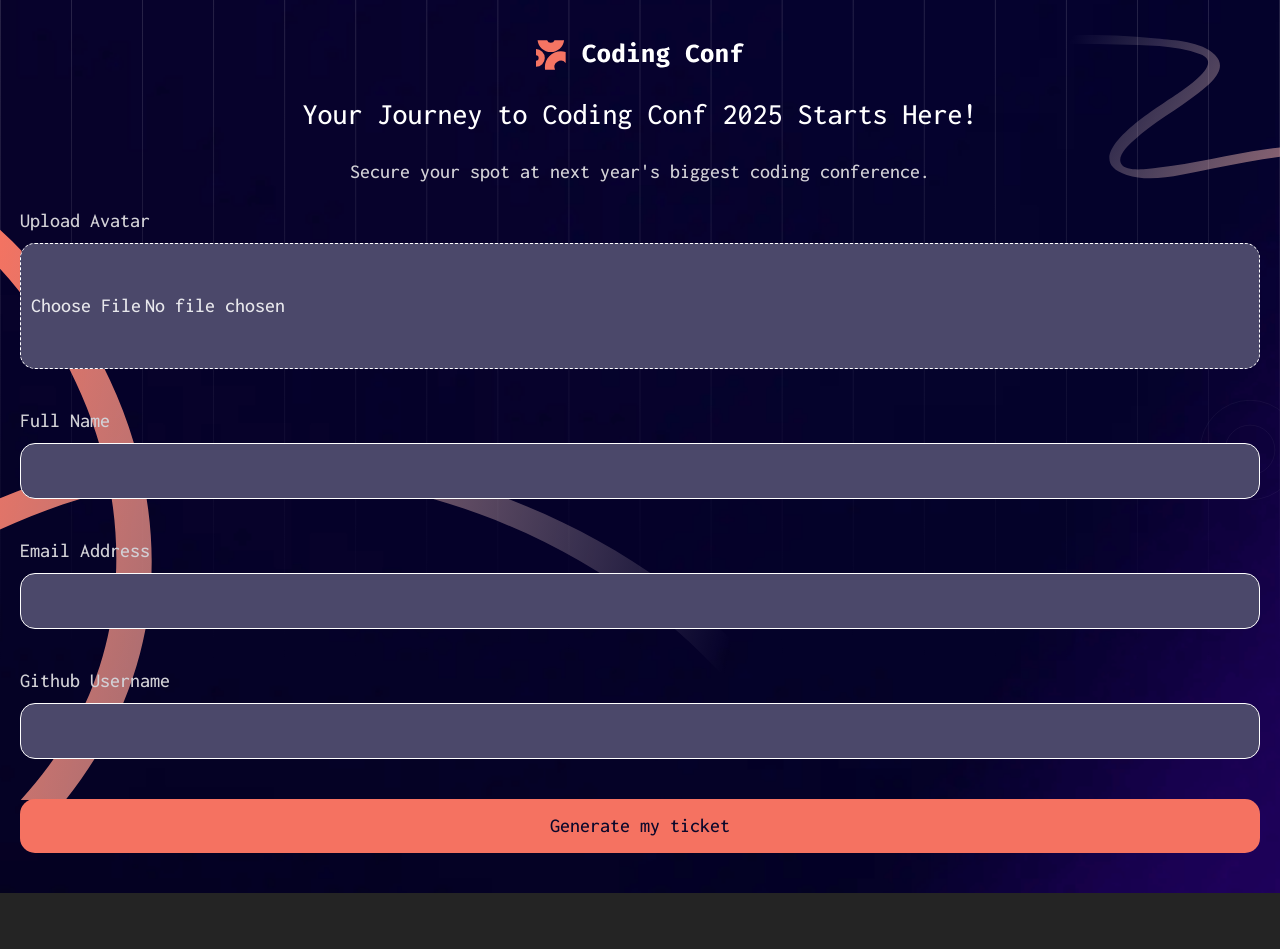
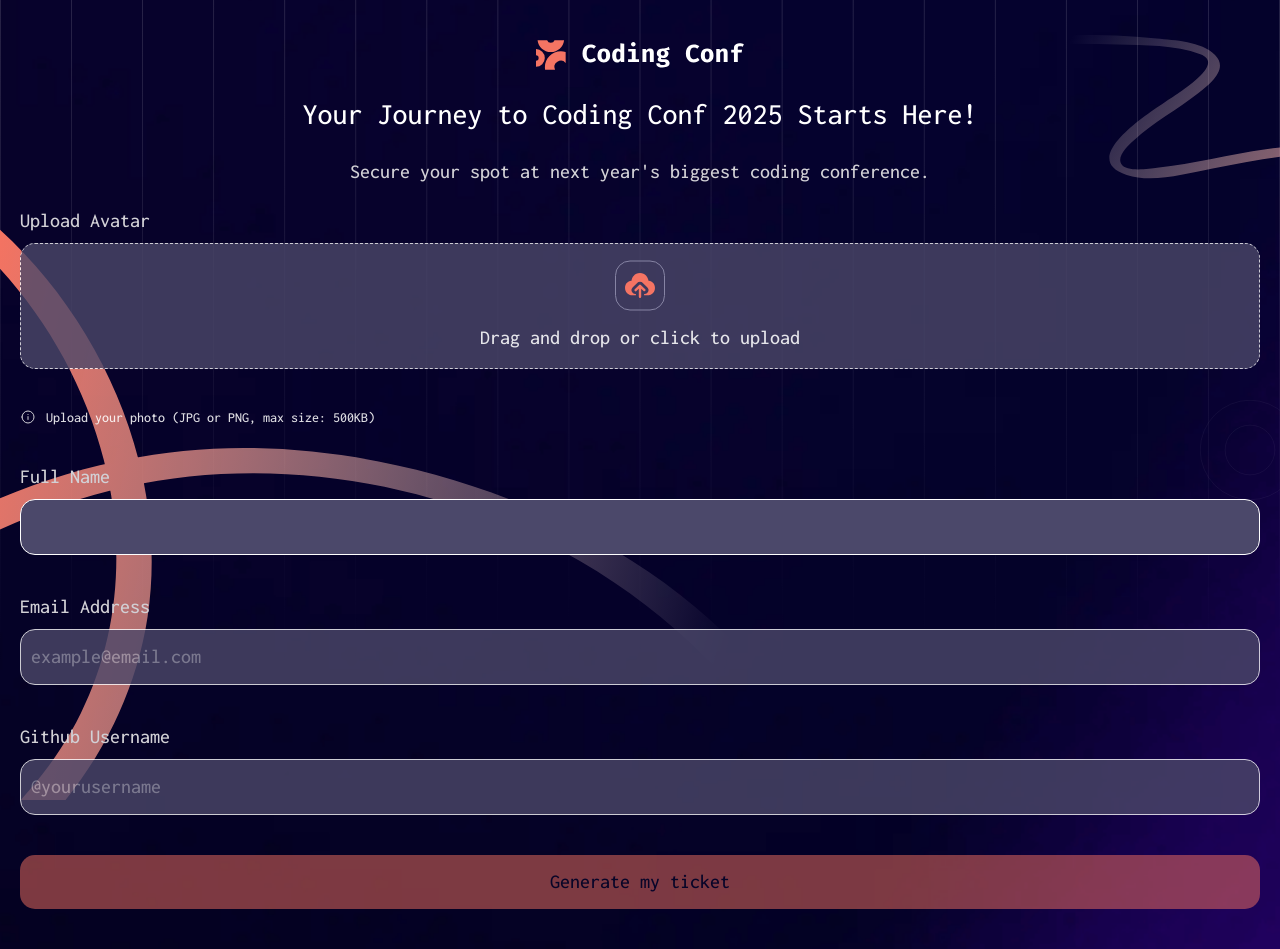
Before and after one commit to jelenkoo10/conference-ticket-generator, a React (Vite) app: page / in a window 1280 px wide. Before the commit the page ends 893 px from the top, so only its background shows below. Built offline with nearby package versions, Linux system fonts and the light colour scheme.

Commit message:
Error handling and validation

```diff
--- a/src/components/Button.jsx
+++ b/src/components/Button.jsx
@@ -1,3 +1,7 @@
-export default function Button({className, text}) {
-  return <button className={className}>{text}</button>;
+export default function Button({ className, text, disabled }) {
+  return (
+    <button className={className} disabled={disabled}>
+      {text}
+    </button>
+  );
 }
--- a/src/components/Input.jsx
+++ b/src/components/Input.jsx
@@ -1,3 +1,4 @@
+import { useState } from "react";
 import Error from "./Error";
 
 export default function Input({
@@ -11,6 +12,8 @@ export default function Input({
   onChange,
   error,
 }) {
+  const [entered, setEntered] = useState(false);
+
   return (
     <>
       <label htmlFor={name} className={labelClass}>
@@ -21,10 +24,15 @@ export default function Input({
         type={type}
         value={type === "file" ? undefined : value}
         placeholder={placeholder}
-        className={`${inputClass} ${!error ? "mb-8" : null}`}
-        onChange={onChange}
+        className={`${inputClass} ${!entered || !error ? "mb-8" : null}`}
+        onChange={(e) => {
+          onChange(e);
+          if (!entered) {
+            setEntered(true);
+          }
+        }}
       />
-      {error ? <Error errorMessage={error} /> : null}
+      {error && entered ? <Error errorMessage={error} /> : null}
     </>
   );
 }
--- a/src/pages/TicketForm.jsx
+++ b/src/pages/TicketForm.jsx
@@ -2,36 +2,86 @@ import Logo from "../components/Logo";
 import Input from "../components/Input";
 import Button from "../components/Button";
 import IconUpload from "../../assets/images/icon-upload.svg";
+import IconInfo from "../../assets/images/icon-info.svg";
 import { useState } from "react";
 
-export default function TicketForm() {
+export default function TicketForm({ submitForm }) {
   const [formData, setFormData] = useState({
     avatar: null,
+    avatarPreview: null,
     full_name: "",
     email: "",
     github_username: "",
   });
+  const [avatarError, setAvatarError] = useState("");
+  const [isValid, setIsValid] = useState(false);
+
+  const validateEmail = (email) => {
+    return String(email)
+      .toLowerCase()
+      .match(
+        /^(([^<>()[\]\\.,;:\s@"]+(\.[^<>()[\]\\.,;:\s@"]+)*)|.(".+"))@((\[[0-9]{1,3}\.[0-9]{1,3}\.[0-9]{1,3}\.[0-9]{1,3}\])|(([a-zA-Z\-0-9]+\.)+[a-zA-Z]{2,}))$/
+      );
+  };
 
   const handleChange = (e) => {
-    const { name, value, type } = e.target;
-    console.log(e.target.files[0]);
+    const { name, value, type, files } = e.target;
 
     if (type === "file") {
+      const file = files[0];
+      if (file) {
+        const fileExtension = file.name.split(".")[1].toLowerCase();
+        if (!["jpg", "png"].includes(fileExtension)) {
+          setAvatarError(
+            "File extension must be JPG or PNG. Please try again."
+          );
+          return;
+        }
+
+        if (file.size > 500000) {
+          setAvatarError("File too large. Please upload a photo under 500KB.");
+          return;
+        }
+      }
+
+      const previewURL = URL.createObjectURL(file);
+
       setFormData((prevFormData) => ({
         ...prevFormData,
-        [name]: e.target.files[0],
+        avatar: file,
+        avatarPreview: previewURL,
       }));
+
+      setAvatarError("");
     } else {
       setFormData((prevFormData) => ({
         ...prevFormData,
         [name]: value,
       }));
     }
+
+    const { avatar, full_name, email, github_username } = formData;
+    if (!avatar || !full_name || !validateEmail(email) || !github_username) {
+      setIsValid(false);
+    } else {
+      setIsValid(true);
+    }
+  };
+
+  const handleRemoveImage = () => {
+    if (formData.avatarPreview) {
+      URL.revokeObjectURL(formData.avatarPreview);
+    }
+    setFormData((prevFormData) => ({
+      ...prevFormData,
+      avatar: null,
+      avatarPreview: null,
+    }));
   };
 
   const handleSubmit = (e) => {
     e.preventDefault();
-    localStorage.setItem("ticketFormData", JSON.stringify(formData));
+    submitForm(formData);
   };
 
   return (
@@ -44,47 +94,112 @@ export default function TicketForm() {
         Secure your spot at next year's biggest coding conference.
       </p>
       <form onSubmit={handleSubmit} className="w-full">
+        <div className="relative w-full">
           <Input
             type="file"
             name="avatar"
             labelText="Upload Avatar"
-          inputClass="block w-full rounded-xl px-2 py-10 border border-dashed border-white bg-[var(--neutral-700)] mb-8"
+            inputClass="block w-full opacity-80 rounded-xl px-2 py-10 border border-dashed border-white bg-[var(--neutral-700)] text-[rgba(0,0,0,0)]"
             labelClass="text-left block mb-2 text-[var(--neutral-300)]"
             value={formData.avatar}
             onChange={handleChange}
+            error={avatarError}
           />
+          {formData.avatarPreview ? (
+            <div className="absolute top-[60%] left-[50%] translate-[-50%] flex flex-col gap-2 items-center justify-center pointer-events-none w-full">
+              <img
+                src={formData.avatarPreview}
+                alt="Uploaded avatar"
+                className="w-10 h-10 object-cover rounded-xl border border-[var(--neutral-500)]"
+              />
+              <div className="flex gap-2 mt-1 pointer-events-auto">
+                <button
+                  type="button"
+                  onClick={handleRemoveImage}
+                  className="px-3 py-1 text-[14px] rounded-lg bg-[var(--neutral-500)]"
+                >
+                  Remove image
+                </button>
+                <button
+                  type="button"
+                  onClick={() =>
+                    document.querySelector('input[name="avatar"]').click()
+                  }
+                  className="px-3 py-1 text-[14px] rounded-lg bg-[var(--neutral-500)]"
+                >
+                  Change image
+                </button>
+              </div>
+            </div>
+          ) : (
+            <div className="absolute top-[60%] left-[50%] translate-[-50%] flex flex-col gap-3 items-center pointer-events-none w-full">
+              <img
+                src={IconUpload}
+                alt="Upload icon"
+                className="w-10 p-1 border border-[var(--neutral-500)] rounded-xl"
+              />
+              <span>Drag and drop or click to upload</span>
+            </div>
+          )}
+        </div>
+        {!formData.avatarPreview && (
+          <div className="flex gap-2 items-center mt-2 mb-8 text-[14px]">
+            <img src={IconInfo} alt="Info icon" />
+            <span className="leading-none mt-0.5">
+              Upload your photo (JPG or PNG, max size: 500KB)
+            </span>
+          </div>
+        )}
         <Input
           type="text"
           name="full_name"
           labelText="Full Name"
-          inputClass="block w-full rounded-xl px-2 py-3 border border-white bg-[var(--neutral-700)] mb-8"
+          inputClass="block w-full rounded-xl px-2 py-3 border border-white bg-[var(--neutral-700)]"
           labelClass="text-left block mb-2 text-[var(--neutral-300)]"
           value={formData.full_name}
           onChange={handleChange}
+          error={
+            !formData.full_name
+              ? "This field is empty. Please enter your full name."
+              : null
+          }
         />
         <Input
           type="email"
           name="email"
-          defaultValue="example@email.com"
+          placeholder="example@email.com"
           labelText="Email Address"
-          inputClass="block w-full rounded-xl px-2 py-3 border border-white bg-[var(--neutral-700)] mb-8"
+          inputClass="block w-full opacity-80 rounded-xl px-2 py-3 border border-white bg-[var(--neutral-700)]"
           labelClass="text-left block mb-2 text-[var(--neutral-300)]"
           value={formData.email}
           onChange={handleChange}
+          error={
+            !validateEmail(formData.email)
+              ? "Please enter a valid email address."
+              : null
+          }
         />
         <Input
           type="text"
           name="github_username"
-          defaultValue="@yourusername"
+          placeholder="@yourusername"
           labelText="Github Username"
-          inputClass="block w-full rounded-xl px-2 py-3 border border-white bg-[var(--neutral-700)] mb-8"
+          inputClass="block w-full opacity-80 rounded-xl px-2 py-3 border border-white bg-[var(--neutral-700)]"
           labelClass="text-left block mb-2 text-[var(--neutral-300)]"
           value={formData.github_username}
           onChange={handleChange}
+          error={
+            !formData.github_username
+              ? "This field is empty. Please enter your Github username."
+              : null
+          }
         />
         <Button
-          className="bg-[var(--orange-500)] text-[var(--neutral-900)] w-full rounded-xl px-2 py-3 font-bold"
+          className={`bg-[var(--orange-500)] text-[var(--neutral-900)] w-full rounded-xl px-2 py-3 font-bold ${
+            !isValid && "opacity-50"
+          }`}
           text="Generate my ticket"
+          disabled={!isValid}
         />
       </form>
     </section>
```
Lines whose indentation alone changed are shown as unchanged.
